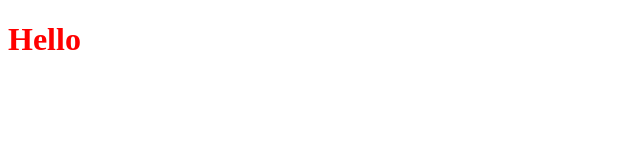
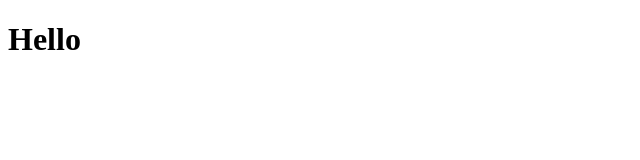
Before and after one commit to toihocweb/test-github, a plain HTML site: page index.html in a window 1280 px wide. Shown: the whole page, without its empty margins (0-640 px from the left). Drawn offline with Linux system fonts and the light colour scheme.

Commit message:
add new project

```diff
--- a/index.html
+++ b/index.html
@@ -4,7 +4,7 @@
 <head>
     <meta charset="UTF-8">
     <meta name="viewport" content="width=device-width, initial-scale=1.0">
-    <link rel="stylesheet" href="style.css">
+    <link rel="stylesheet" href="style/style.css">
     <title>Final project</title>
 </head>
 
```
Also changed, not shown: style.css (deleted), style/style.css (added), style/style.scss (added), 1 other file.
